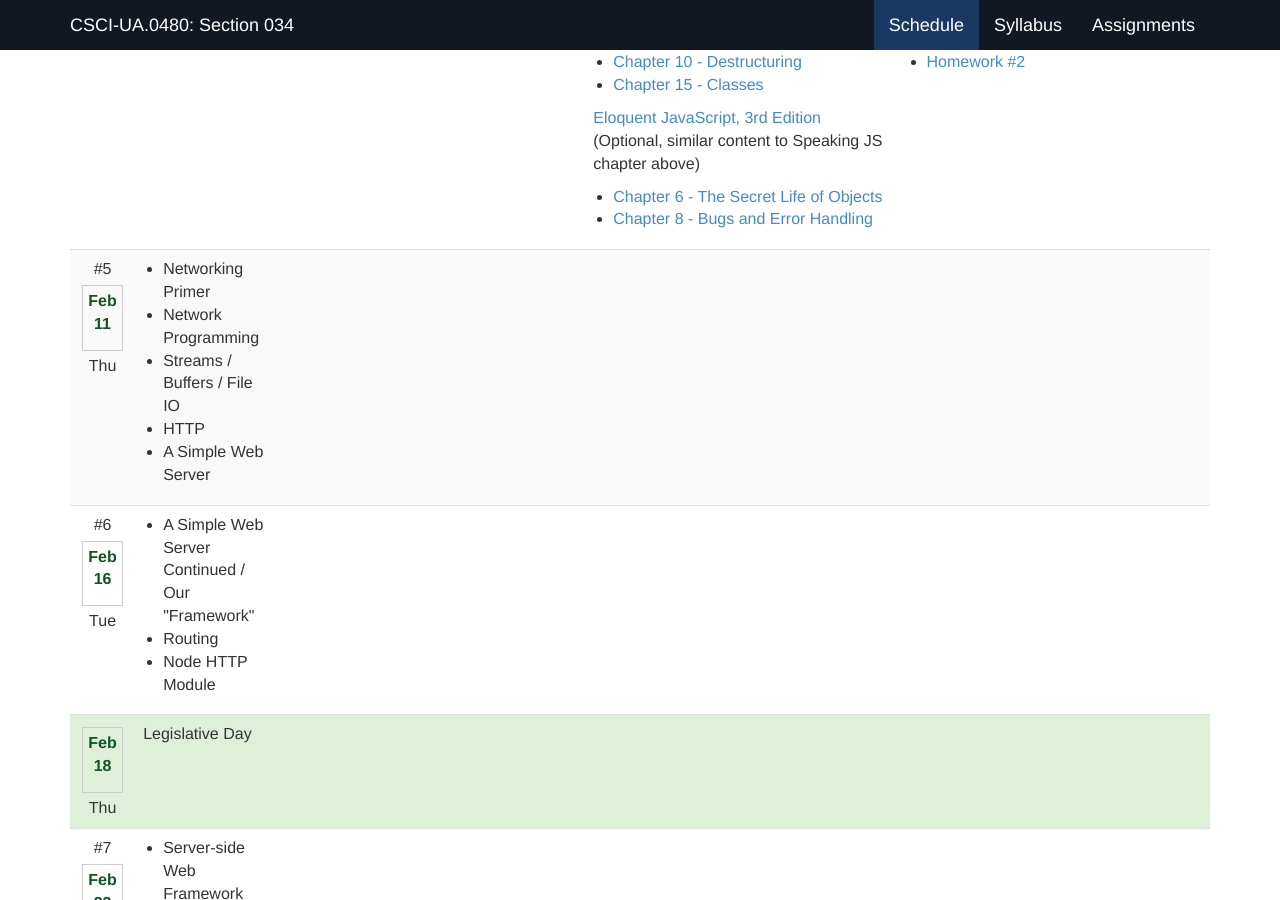
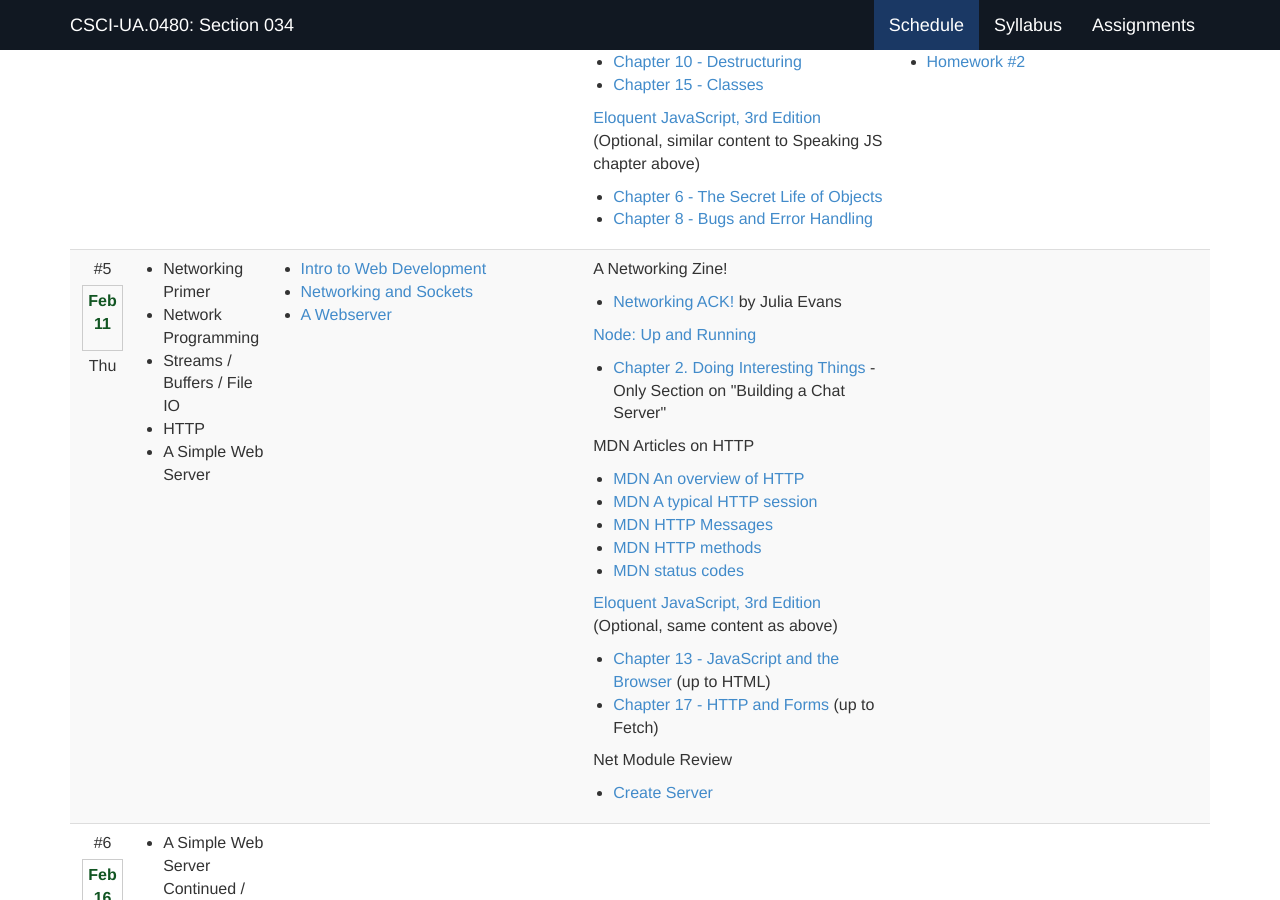
Before and after one commit to foureyes/csci-ua.0480-spring2021-034, a Jekyll site: the page built from index.markdown, in a window 1280 px wide and 900 px high, scrolled down 1875 px. Built offline with Jekyll 4.4.1, drawn with Linux system fonts in a browser that asks for light colours; a script that is not in the unit is left out.

Commit message:
add networking slides

```diff
--- a/_data/ait-schedule.csv
+++ b/_data/ait-schedule.csv
@@ -139,7 +139,7 @@ Installation
 *  [Homework #2](homework/02.html)
 
 ",
-y,,5,Feb-11,Thu,"* Networking Primer
+,,5,Feb-11,Thu,"* Networking Primer
 * Network Programming
 * Streams / Buffers / File IO
 * HTTP
@@ -169,9 +169,11 @@ MDN Articles on HTTP
 Net Module Review
 
  * [Create Server](https://nodejs.org/api/net.html#net_net_createserver_options_connectionlistener)
-","__Due 2/23, Tuesday morning, by 9:30am,__
+","<!--__Due 2/23, Tuesday morning, by 9:30am,__
 
  * Quiz #6 (on NYU Brightspace)
+
+ -->
 ",
 y,,6,Feb-16,Tue,"* A Simple Web Server Continued / Our ""Framework""
 * Routing
--- a/index.markdown
+++ b/index.markdown
@@ -2,6 +2,7 @@
 layout: default
 nav-state: index
 ---
+
 
 
 <!--
```
